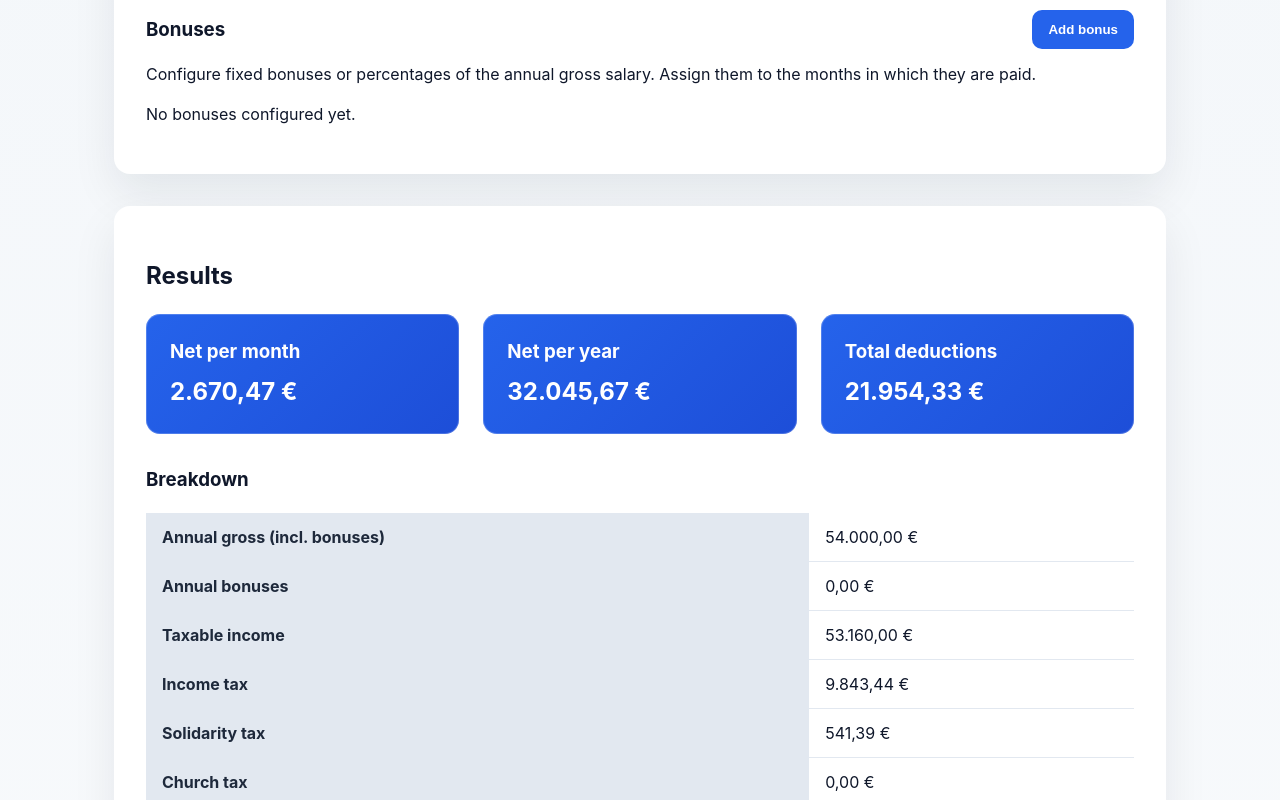
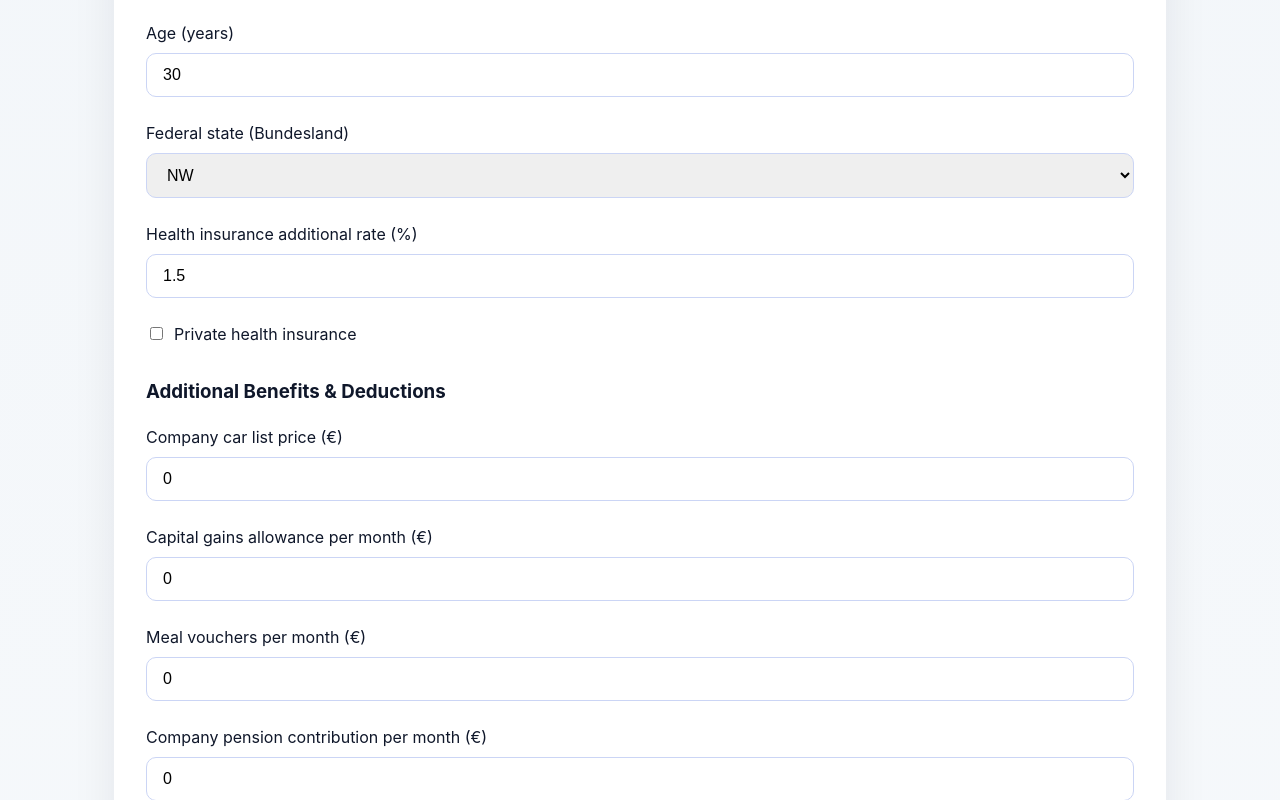
Before and after one commit to vernight-git/salary-calculator, a React (Vite) app: page / in a window 1280 px wide. Shown: the part 1060-1860 px from the top of the page. Built offline with nearby package versions, Linux system fonts and the light colour scheme.

Commit message:
Add extended input fields for German salary calculator
Co-authored-by: vernight-git <38590959+vernight-git@users.noreply.github.com>

```diff
--- a/public/data/config.json
+++ b/public/data/config.json
@@ -105,7 +105,25 @@
     "rate": 0.055
   },
   "churchTax": {
-    "rate": 0.09
+    "rate": 0.09,
+    "rateByState": {
+      "BW": 0.08,
+      "BY": 0.08,
+      "BE": 0.09,
+      "BB": 0.09,
+      "HB": 0.09,
+      "HH": 0.09,
+      "HE": 0.09,
+      "MV": 0.09,
+      "NI": 0.09,
+      "NW": 0.09,
+      "RP": 0.09,
+      "SL": 0.09,
+      "SN": 0.09,
+      "ST": 0.09,
+      "SH": 0.09,
+      "TH": 0.09
+    }
   },
   "allowances": {
     "homeOfficeDailyRate": 6,
@@ -115,6 +133,10 @@
     "voluntaryInsurance": {
       "thresholdMonthly": 5987.5,
       "additionalRate": 0.01
-    }
-  }
+    },
+    "mealVoucherTaxFreeLimit": 7.23,
+    "capitalGainsAllowanceMaxEmployer": 40
+  },
+  "companyCarBenefitRate": 0.01,
+  "companyPensionMaxTaxFree": 302
 }
--- a/src/App.tsx
+++ b/src/App.tsx
@@ -34,7 +34,15 @@ const defaultInput: SalaryInput = {
   homeOfficeDaysPerYear: 50,
   commuteDaysPerMonth: 10,
   commuteDistanceKm: 15,
-  hasChildren: false
+  hasChildren: false,
+  age: 30,
+  federalState: 'NW',
+  healthInsuranceAdditionalRate: 1.5,
+  privateHealthInsurance: false,
+  companyCarBenefit: 0,
+  capitalGainsAllowance: 0,
+  mealVouchers: 0,
+  companyPension: 0
 };
 
 function BonusList({
@@ -431,6 +439,141 @@ function App() {
                 }
               />
             </label>
+
+            <label className="field-group">
+              <span>{translation.ageLabel}</span>
+              <input
+                type="number"
+                min="0"
+                max="120"
+                value={salaryInput.age}
+                onChange={(event) =>
+                  setSalaryInput((prev) => ({
+                    ...prev,
+                    age: Number(event.target.value)
+                  }))
+                }
+              />
+            </label>
+
+            <label className="field-group">
+              <span>{translation.federalStateLabel}</span>
+              <select
+                value={salaryInput.federalState}
+                onChange={(event) =>
+                  setSalaryInput((prev) => ({
+                    ...prev,
+                    federalState: event.target.value
+                  }))
+                }
+              >
+                {config &&
+                  Object.keys(config.churchTax.rateByState).map((state) => (
+                    <option key={state} value={state}>
+                      {state}
+                    </option>
+                  ))}
+              </select>
+            </label>
+
+            <label className="field-group">
+              <span>{translation.healthInsuranceAdditionalRateLabel}</span>
+              <input
+                type="number"
+                min="0"
+                max="10"
+                step="0.1"
+                value={salaryInput.healthInsuranceAdditionalRate}
+                onChange={(event) =>
+                  setSalaryInput((prev) => ({
+                    ...prev,
+                    healthInsuranceAdditionalRate: Number(event.target.value)
+                  }))
+                }
+              />
+            </label>
+
+            <div className="checkbox-group">
+              <input
+                type="checkbox"
+                id="private-health-insurance"
+                checked={salaryInput.privateHealthInsurance}
+                onChange={(event) =>
+                  setSalaryInput((prev) => ({
+                    ...prev,
+                    privateHealthInsurance: event.target.checked
+                  }))
+                }
+              />
+              <label htmlFor="private-health-insurance">{translation.privateHealthInsuranceLabel}</label>
+            </div>
+          </div>
+
+          <h3 style={{ marginTop: '2rem' }}>{translation.additionalInputsHeading}</h3>
+          <div className="form-grid">
+            <label className="field-group">
+              <span>{translation.companyCarBenefitLabel}</span>
+              <input
+                type="number"
+                min="0"
+                step="1"
+                value={salaryInput.companyCarBenefit}
+                onChange={(event) =>
+                  setSalaryInput((prev) => ({
+                    ...prev,
+                    companyCarBenefit: Number(event.target.value)
+                  }))
+                }
+              />
+            </label>
+
+            <label className="field-group">
+              <span>{translation.capitalGainsAllowanceLabel}</span>
+              <input
+                type="number"
+                min="0"
+                step="1"
+                value={salaryInput.capitalGainsAllowance}
+                onChange={(event) =>
+                  setSalaryInput((prev) => ({
+                    ...prev,
+                    capitalGainsAllowance: Number(event.target.value)
+                  }))
+                }
+              />
+            </label>
+
+            <label className="field-group">
+              <span>{translation.mealVouchersLabel}</span>
+              <input
+                type="number"
+                min="0"
+                step="0.01"
+                value={salaryInput.mealVouchers}
+                onChange={(event) =>
+                  setSalaryInput((prev) => ({
+                    ...prev,
+                    mealVouchers: Number(event.target.value)
+                  }))
+                }
+              />
+            </label>
+
+            <label className="field-group">
+              <span>{translation.companyPensionLabel}</span>
+              <input
+                type="number"
+                min="0"
+                step="1"
+                value={salaryInput.companyPension}
+                onChange={(event) =>
+                  setSalaryInput((prev) => ({
+                    ...prev,
+                    companyPension: Number(event.target.value)
+                  }))
+                }
+              />
+            </label>
           </div>
 
           <section>
--- a/src/i18n.ts
+++ b/src/i18n.ts
@@ -16,6 +16,15 @@ export const translations = {
     homeOfficeDaysLabel: 'Home office days per year',
     commuteDistanceLabel: 'Commute distance (one way, km)',
     commuteDaysLabel: 'Commute days per month',
+    ageLabel: 'Age (years)',
+    federalStateLabel: 'Federal state (Bundesland)',
+    healthInsuranceAdditionalRateLabel: 'Health insurance additional rate (%)',
+    privateHealthInsuranceLabel: 'Private health insurance',
+    companyCarBenefitLabel: 'Company car list price (€)',
+    capitalGainsAllowanceLabel: 'Capital gains allowance per month (€)',
+    mealVouchersLabel: 'Meal vouchers per month (€)',
+    companyPensionLabel: 'Company pension contribution per month (€)',
+    additionalInputsHeading: 'Additional Benefits & Deductions',
     bonusesHeading: 'Bonuses',
     addBonus: 'Add bonus',
     bonusDescription: 'Configure fixed bonuses or percentages of the annual gross salary. Assign them to the months in which they are paid.',
@@ -70,6 +79,15 @@ export const translations = {
     homeOfficeDaysLabel: 'Homeoffice-Tage pro Jahr',
     commuteDistanceLabel: 'Pendeldistanz (einfache Strecke, km)',
     commuteDaysLabel: 'Pendetage pro Monat',
+    ageLabel: 'Alter (Jahre)',
+    federalStateLabel: 'Bundesland',
+    healthInsuranceAdditionalRateLabel: 'Zusatzbeitrag Krankenversicherung (%)',
+    privateHealthInsuranceLabel: 'Private Krankenversicherung',
+    companyCarBenefitLabel: 'Firmenwagen Listenpreis (€)',
+    capitalGainsAllowanceLabel: 'Vermögenswirksame Leistungen pro Monat (€)',
+    mealVouchersLabel: 'Essensmarken pro Monat (€)',
+    companyPensionLabel: 'Betriebliche Altersvorsorge pro Monat (€)',
+    additionalInputsHeading: 'Weitere Leistungen & Abzüge',
     bonusesHeading: 'Boni',
     addBonus: 'Bonus hinzufügen',
     bonusDescription: 'Konfiguriere feste Boni oder Prozentsätze des Jahresbruttos und ordne sie den Auszahlungsmonaten zu.',
--- a/src/types/config.ts
+++ b/src/types/config.ts
@@ -28,6 +28,8 @@ export interface AllowanceConfig {
     thresholdMonthly: number;
     additionalRate: number;
   };
+  mealVoucherTaxFreeLimit: number;
+  capitalGainsAllowanceMaxEmployer: number;
 }
 
 export interface ConfigData {
@@ -49,6 +51,9 @@ export interface ConfigData {
   };
   churchTax: {
     rate: number;
+    rateByState: Record<string, number>;
   };
   allowances: AllowanceConfig;
+  companyCarBenefitRate: number;
+  companyPensionMaxTaxFree: number;
 }
--- a/src/utils/salaryCalculator.ts
+++ b/src/utils/salaryCalculator.ts
@@ -105,11 +105,17 @@ function computeSolidarityTax(
   return incomeTax * config.rate;
 }
 
-function computeChurchTax(incomeTax: number, config: ConfigData['churchTax'], enabled: boolean): number {
+function computeChurchTax(
+  incomeTax: number,
+  config: ConfigData['churchTax'],
+  enabled: boolean,
+  federalState: string
+): number {
   if (!enabled || incomeTax <= 0) {
     return 0;
   }
-  return incomeTax * config.rate;
+  const rate = config.rateByState[federalState] ?? config.rate;
+  return incomeTax * rate;
 }
 
 function computeVoluntaryInsurance(
@@ -127,6 +133,64 @@ function computeVoluntaryInsurance(
   return monthlyContribution * applicableMonths;
 }
 
+function computeCompanyCarBenefit(
+  listPrice: number,
+  benefitRate: number
+): number {
+  if (listPrice <= 0) {
+    return 0;
+  }
+  return listPrice * benefitRate * MONTHS_PER_YEAR;
+}
+
+function computeMealVoucherTaxablePortion(
+  monthlyVoucherValue: number,
+  taxFreeLimit: number,
+  months: number
+): number {
+  if (monthlyVoucherValue <= 0) {
+    return 0;
+  }
+  const taxablePortion = Math.max(0, monthlyVoucherValue - taxFreeLimit);
+  return taxablePortion * Math.min(months, MONTHS_PER_YEAR);
+}
+
+function computeCapitalGainsAllowance(
+  monthlyAmount: number,
+  maxEmployer: number,
+  months: number
+): number {
+  if (monthlyAmount <= 0) {
+    return 0;
+  }
+  const cappedMonthly = Math.min(monthlyAmount, maxEmployer);
+  return cappedMonthly * Math.min(months, MONTHS_PER_YEAR);
+}
+
+function computeCompanyPensionDeduction(
+  monthlyPension: number,
+  maxTaxFree: number,
+  months: number
+): number {
+  if (monthlyPension <= 0) {
+    return 0;
+  }
+  const cappedMonthly = Math.min(monthlyPension, maxTaxFree);
+  return cappedMonthly * Math.min(months, MONTHS_PER_YEAR);
+}
+
+function applyMonthlyCapWithCustomRate(
+  value: number,
+  config: SocialContributionConfig,
+  customAdditionalRate?: number
+): number {
+  const cappedBase = Math.min(value, config.capMonthly);
+  const baseContribution = cappedBase * config.employeeRate;
+  const additionalRate = customAdditionalRate ?? config.additionalRate ?? 0;
+  return baseContribution + cappedBase * additionalRate;
+}
+
+
 export function calculateSalary(
   input: SalaryInput,
   config: ConfigData
@@ -141,6 +205,13 @@ export function calculateSalary(
   const annualGross = monthlyGrosses.reduce((sum, value) => sum + value, 0);
   const monthlyGross = months > 0 ? annualGross / months : 0;
 
+  const companyCarBenefit = computeCompanyCarBenefit(input.companyCarBenefit, config.companyCarBenefitRate);
+  const mealVoucherTaxable = computeMealVoucherTaxablePortion(
+    input.mealVouchers,
+    config.allowances.mealVoucherTaxFreeLimit,
+    months
+  );
+
   const homeOfficeAllowance = computeAllowanceHomeOffice(input.homeOfficeDaysPerYear, config.allowances);
   const commuteAllowance = computeAllowanceCommute(
     input.commuteDistanceKm,
@@ -149,17 +220,34 @@ export function calculateSalary(
     config.allowances
   );
 
-  const taxableIncome = Math.max(0, annualGross - homeOfficeAllowance - commuteAllowance);
+  const companyPensionDeduction = computeCompanyPensionDeduction(
+    input.companyPension,
+    config.companyPensionMaxTaxFree,
+    months
+  );
+
+  const capitalGainsAllowance = computeCapitalGainsAllowance(
+    input.capitalGainsAllowance,
+    config.allowances.capitalGainsAllowanceMaxEmployer,
+    months
+  );
+
+  const taxableIncome = Math.max(
+    0,
+    annualGross + companyCarBenefit + mealVoucherTaxable - homeOfficeAllowance - commuteAllowance - companyPensionDeduction - capitalGainsAllowance
+  );
   const taxClass = config.taxClasses[input.taxClass];
   const incomeTax = computeIncomeTax(taxableIncome, taxClass);
 
   const solidarityTax = input.solidarityTax
     ? computeSolidarityTax(taxableIncome, incomeTax, config.solidarityTax)
     : 0;
-  const churchTax = computeChurchTax(incomeTax, config.churchTax, input.churchTax);
+  const churchTax = computeChurchTax(incomeTax, config.churchTax, input.churchTax, input.federalState);
 
-  const healthAnnual = monthlyGrosses
-    .map((value) => applyMonthlyCap(value, config.socialContributions.health))
+  const effectiveHealthRate = input.privateHealthInsurance ? 0 : input.healthInsuranceAdditionalRate / 100;
+
+  const healthAnnual = input.privateHealthInsurance ? 0 : monthlyGrosses
+    .map((value) => applyMonthlyCapWithCustomRate(value, config.socialContributions.health, effectiveHealthRate))
     .reduce((sum, value) => sum + value, 0);
 
   const pensionAnnual = monthlyGrosses
```
Also changed, not shown: src/types/salary.ts (+8 -0 lines), 1 other file (tests, documents, lock files or other folders).
